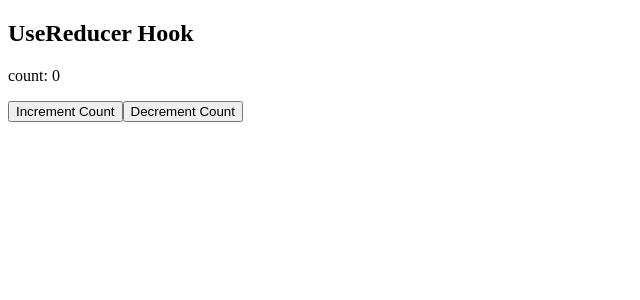
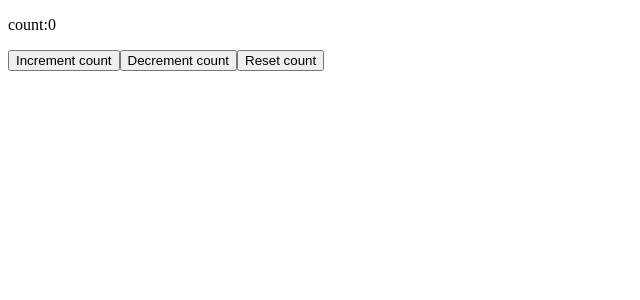
Before and after one commit to Akhilkhandelwal15/Additional-Hooks-in-React, a React (Vite) app: page / in a window 1280 px wide. Shown: the top 300 px of the page, without its empty margins (0-640 px from the left). Built offline with nearby package versions, Linux system fonts and the light colour scheme.

Commit message:
Improved version of useReducer Hook

```diff
--- a/src/App.jsx
+++ b/src/App.jsx
@@ -2,6 +2,7 @@
 import { HomeComponent } from './contextAPI/HomeComponent'
 import { ThemeProvider } from './contextAPI/ThemeContext'
 import { ForwardRefHook } from './ForwardRefHook'
+import { UseReduecerHook2 } from './useReducerHook-improved/UseReducerHook2'
 import { UseReduecerHook } from './useReducerHook/UseReducerHook'
 import { UseRefHook } from './UseRefHook'
 import { UseRefHook2 } from './UseRefHook2'
@@ -20,7 +21,8 @@
       {/* <ThemeProvider>
         <HomeComponent />
       </ThemeProvider> */}
-      <UseReduecerHook />
+      {/* <UseReduecerHook /> */}
+      <UseReduecerHook2 />
     </>
   )
 }
--- /dev/null
+++ b/src/useReducerHook-improved/UseReducerHook2.jsx
@@ -0,0 +1,32 @@
+import { useReducer } from "react";
+
+export const UseReduecerHook2 = ()=>{
+
+    const initialState = {
+        count: 0
+    }
+
+    const reducer= (state, action)=>{
+        switch(action.type){
+            case "increment":
+                return {count: state.count+1};
+            case "decrement":
+                return {count: state.count-1};
+            case "reset":
+                return {count: 0};
+            case "default":
+                return {count: state.count};
+        }
+    }
+
+    const [state, dispatch] = useReducer(reducer, initialState);
+
+    return (
+        <div>
+            <p>count:{state.count}</p>
+            <button onClick={()=>dispatch({type:"increment"})}>Increment count</button>
+            <button onClick={()=>dispatch({type: "decrement"})}>Decrement count</button>
+            <button onClick={()=>dispatch({type:"reset"})}>Reset count</button>
+        </div>
+    );
+}
```
